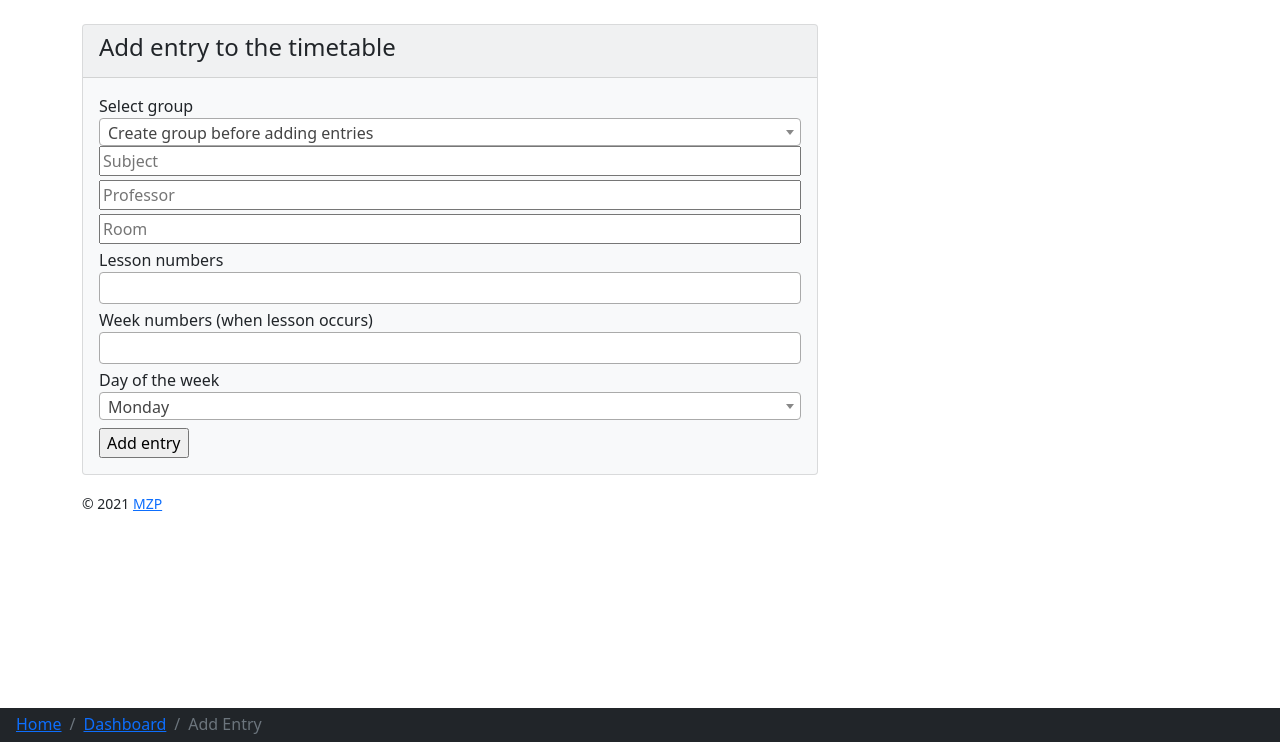
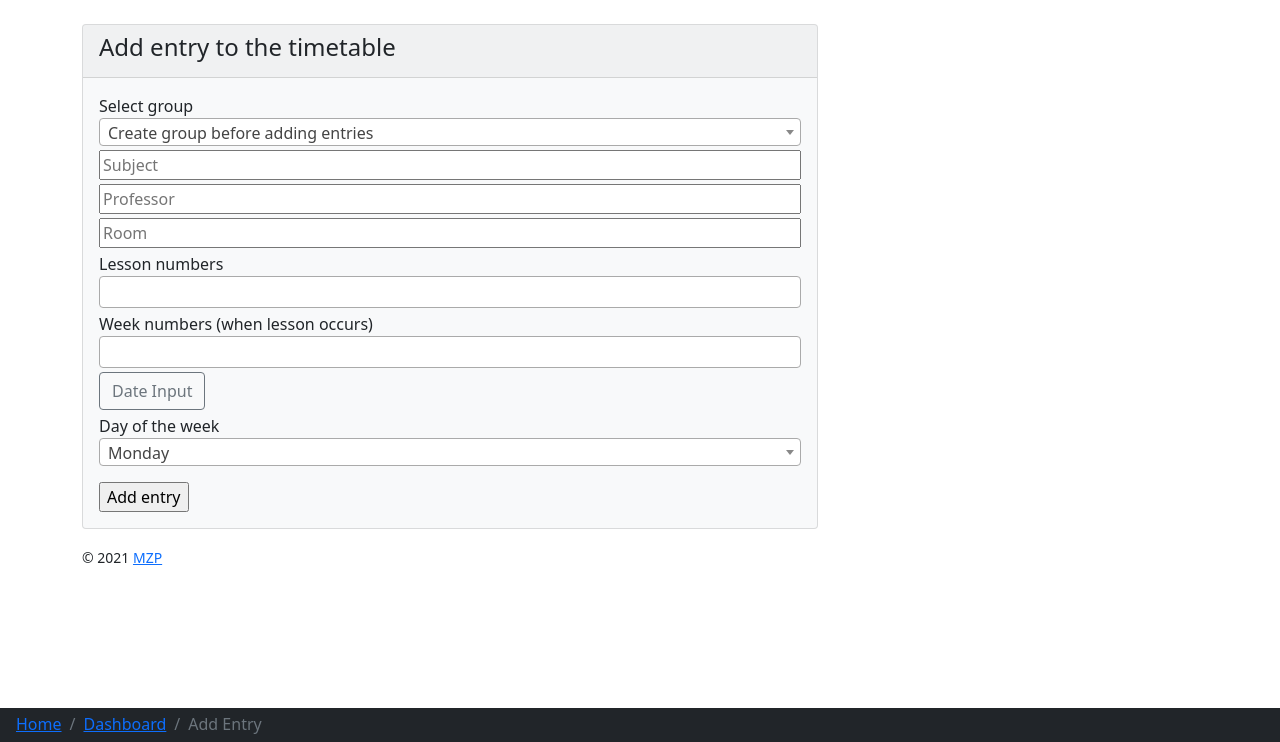
Before and after one commit to IlyaMZP/syllabin, a Python web app: template syllabin/templates/dashboard/add_entry.html in a window 1280 px wide. Shown: the part 58-800 px from the top of the page. Run offline with Jinja, Linux system fonts and the light colour scheme; the template is opened without the code that fills it, so the values that code supplies are empty.

Commit message:
Date input for entry add

```diff
--- a/syllabin/settings.py
+++ b/syllabin/settings.py
@@ -10,7 +10,6 @@ class BaseConfig(object):
     SQLALCHEMY_TRACK_MODIFICATIONS = False
     SQLALCHEMY_RECORD_QUERIES = True
     SYLLABIN_ADMIN_EMAIL = 'ilya@mzp.icu'
-    SYLLABIN_SLOW_QUERY_THRESHOLD = 1
     SYLLABIN_UPLOAD_PATH = os.path.join(basedir, 'uploads')
     SYLLABIN_ALLOWED_IMAGE_EXTENSIONS = ['png', 'jpg', 'jpeg', 'gif']
     SESSION_COOKIE_SAMESITE = 'Strict'
--- a/syllabin/templates/dashboard/add_entry.html
+++ b/syllabin/templates/dashboard/add_entry.html
@@ -28,7 +28,7 @@
       <option>Create group before adding entries</option>
 {% endif %}
     </select>
-    <div class="autocomplete">
+    <div class="autocomplete mt-1">
         <input id="subj_inp" type="text" name="subject" placeholder="Subject">
     </div>
     <div class="autocomplete">
@@ -38,7 +38,7 @@
         <input id="room_inp" type="text" name="room" placeholder="Room">
     </div>
 
-    <div class="form-group form-inline" style="margin-bottom:4px">
+    <div class="form-group form-inline mb-1">
     <label for="weeks_input">Lesson numbers</label>
     <select id="lessons_input" name="lessons[]" multiple="multiple" style="width:100%">
       <option value="1">1 (9:00 - 10:30)</option>
@@ -49,14 +49,16 @@
     </select>
     </div>
 
-    <div class="form-group form-inline" style="margin-bottom:4px">
+    <div class="form-group form-inline mb-1">
     <label for="weeks_input">Week numbers (when lesson occurs)</label>
     <select id="weeks_input" class="form-control" name="weeks[]" multiple="multiple">
       {% for week in range(1,20) %}
       <option>{{ week }}</option>
       {% endfor %}
     </select>
+    <button class="btn btn-outline-secondary mt-1" type="button" id="dateinput_btn">Date Input</button>
     </div>
+
     <label for="day_input">Day of the week</label>
     <select id="day_input" class="form-control" name="day">
       {% for key in ['Monday', 'Tuesday', 'Wednesday', 'Thursday', 'Friday', 'Saturday', 'Sunday'] %}
@@ -64,7 +66,7 @@
       {% endfor %}
     </select>
   </div>
-  <input type="submit"  style="margin-top:8px" value="Add entry">
+  <input type="submit" class="mt-3" value="Add entry">
 </form>
 
 </div>
@@ -87,6 +89,11 @@
     $('#weeks_input').select2();
     $('#lessons_input').select2();
     $('#group_input').select2();
+    $('#dateinput_btn').click(function() {
+        $('#weeks_input').select2('destroy');
+        $('#weeks_input').replaceWith('<br><input type="date" id="weeks_input" name="date">');
+        $('#dateinput_btn').remove();
+    });
     </script>
 {% endblock %}
 {% block breadcrumbs %}
```
Also changed, not shown: syllabin/blueprints/dashboard.py (+9 -1 lines).
